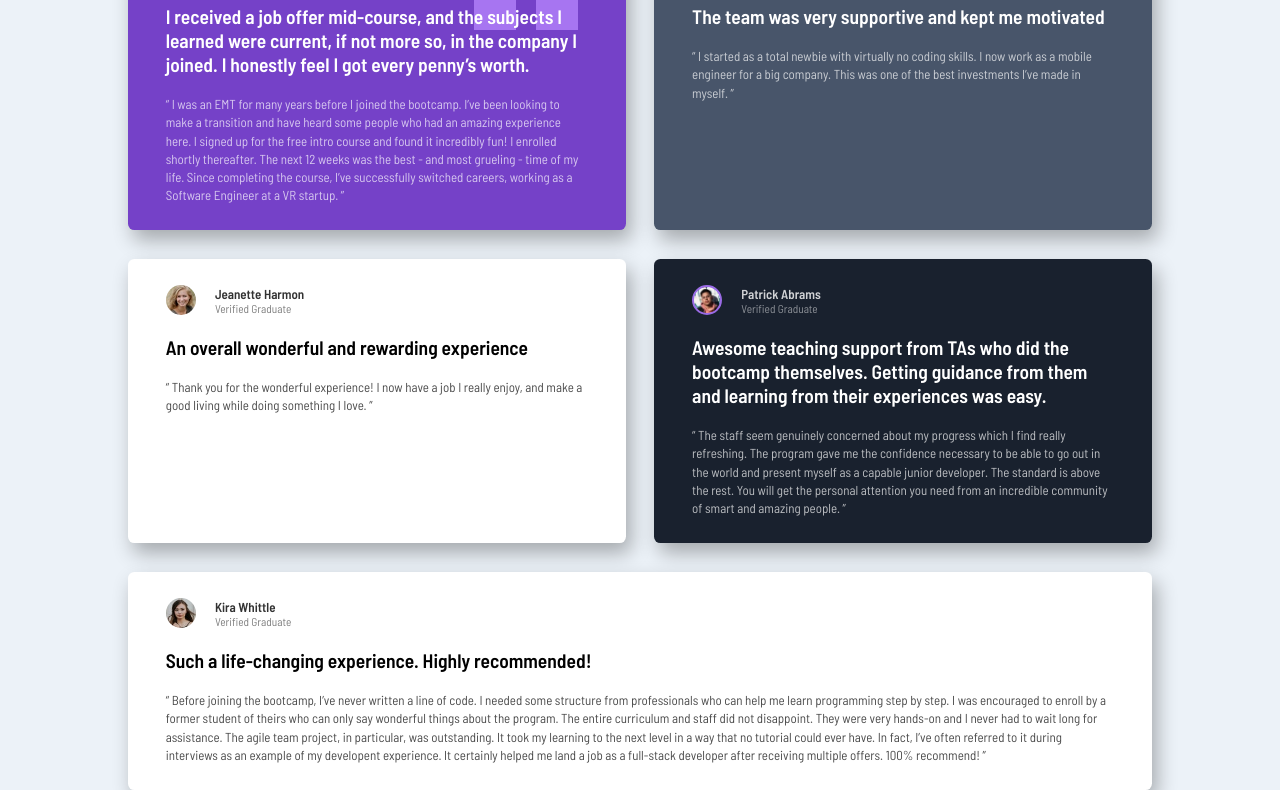
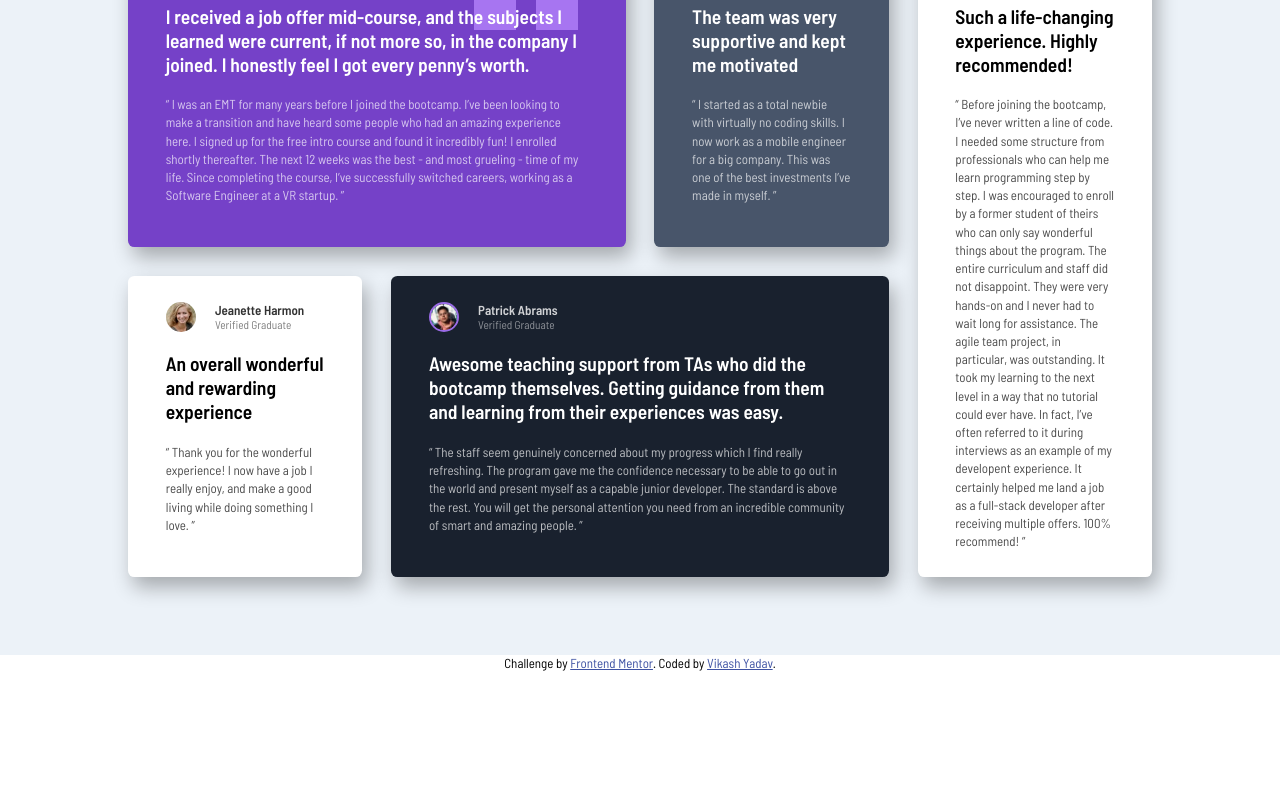
Before and after one commit to Raptor0x1/testinomials-grid-section-main, a plain HTML site: page index.html in a window 1280 px wide. Shown: the part 150-940 px from the top of the page. After the commit the page ends 821 px from the top, so only its background shows below. Drawn offline with Linux system fonts and the light colour scheme.

Commit message:
Made more reusable

```diff
--- a/index.html
+++ b/index.html
@@ -16,21 +16,23 @@
   </style>
 </head>
 <body>
+
+  <main>
   <section class="testimonials">
 
     <div class="container">
 
-      <div class="item-one item">
+      <div class="item quote">
         <div class="header">
-          <div class="img-one img"></div>
-          <div class="description">
-            <div class="name">Daniel Clifford</div>
-            <div class="title">Verified Graduate</div>
+          <img src="images/image-daniel.jpg" alt="Daniel" class="author_image border">
+          <div class="author_description">
+            <p class="author__name">Daniel Clifford</p>
+            <p class="author__title">Verified Graduate</p>
           </div>
         </div>
 
-        <h1>I received a job offer mid-course, and the subjects I learned were current, if not more so,
-          in the company I joined. I honestly feel I got every penny’s worth.</h1>
+        <h2>I received a job offer mid-course, and the subjects I learned were current, if not more so,
+          in the company I joined. I honestly feel I got every penny’s worth.</h2>
         <p class="text">“ I was an EMT for many years before I joined the bootcamp. I’ve been looking to make a
           transition and have heard some people who had an amazing experience here. I signed up
           for the free intro course and found it incredibly fun! I enrolled shortly thereafter.
@@ -38,61 +40,61 @@
           the course, I’ve successfully switched careers, working as a Software Engineer at a VR startup. ”</p>
       </div>
 
-      <div class="item-two item">
+      <div class="item">
         <div class="header">
-          <div class="img-two img"></div>
-          <div class="description">
-            <div class="name">Jonathan Walters</div>
-            <div class="title">Verified Graduate</div>
+          <img src="images/image-jonathan.jpg" alt="Jonathan" class="author_image">
+          <div class="author_description">
+            <p class="author__name">Jonathan Walters</p>
+            <p class="author__title">Verified Graduate</p>
           </div>
         </div>
 
-        <h1>The team was very supportive and kept me motivated</h1>
+        <h2>The team was very supportive and kept me motivated</h2>
         <p class="text">“ I started as a total newbie with virtually no coding skills. I now work as a mobile engineer for
           a big company. This was one of the best investments I’ve made in myself. ”</p>
       </div>
 
-      <div class="item-three item">
+      <div class="item">
         <div class="header">
-          <div class="img-three img"></div>
-          <div class="description">
-            <div class="name">Jeanette Harmon</div>
-            <div class="title">Verified Graduate</div>
+          <img src="images/image-jeanette.jpg" alt="Jeanette" class="author_image">
+          <div class="author_description">
+            <p class="author__name">Jeanette Harmon</p>
+            <p class="author__title">Verified Graduate</p>
           </div>
         </div>
 
-        <h1>An overall wonderful and rewarding experience</h1>
+        <h2>An overall wonderful and rewarding experience</h2>
         <p class="text">“ Thank you for the wonderful experience! I now have a job I really enjoy, and make a good living
           while doing something I love. ”</p>
       </div>
 
-      <div class="item-four item">
+      <div class="item">
         <div class="header">
-          <div class="img-four img"></div>
-          <div class="description">
-            <div class="name">Patrick Abrams</div>
-            <div class="title">Verified Graduate</div>
+          <img src="images/image-patrick.jpg" alt="Patrick" class="author_image border">
+          <div class="author_description">
+            <div class="author__name">Patrick Abrams</div>
+            <div class="author__title">Verified Graduate</div>
           </div>
         </div>
 
-        <h1>Awesome teaching support from TAs who did the bootcamp themselves. Getting guidance from them and
-          learning from their experiences was easy.</h1>
+        <h2>Awesome teaching support from TAs who did the bootcamp themselves. Getting guidance from them and
+          learning from their experiences was easy.</h2>
         <p class="text">“ The staff seem genuinely concerned about my progress which I find really refreshing. The program
           gave me the confidence necessary to be able to go out in the world and present myself as a capable
           junior developer. The standard is above the rest. You will get the personal attention you need from
           an incredible community of smart and amazing people. ”</p>
       </div>
 
-      <div class="item-five item">
+      <div class="item">
         <div class="header">
-          <div class="img-five img"></div>
-          <div class="description">
-            <div class="name">Kira Whittle</div>
-            <div class="title">Verified Graduate</div>
+          <img src="images/image-kira.jpg" alt="Kira" class="author_image">
+          <div class="author_description">
+            <p class="author__name">Kira Whittle</p>
+            <p class="author__title">Verified Graduate</p>
           </div>
         </div>
 
-        <h1>Such a life-changing experience. Highly recommended!</h1>
+        <h2>Such a life-changing experience. Highly recommended!</h2>
         <p class="text">“ Before joining the bootcamp, I’ve never written a line of code. I needed some structure from
           professionals who can help me learn programming step by step. I was encouraged to enroll by a former
           student of theirs who can only say wonderful things about the program. The entire curriculum and staff
@@ -104,13 +106,15 @@
       </div>
 
     </div>
-
   </section>
 
+  <footer>
+    <div class="attribution">
+      Challenge by <a href="https://www.frontendmentor.io?ref=challenge" target="_blank">Frontend Mentor</a>.
+      Coded by <a href="#">Vikash Yadav</a>.
+    </div>
+  </footer>
+</main>
 
-  <div class="attribution">
-    Challenge by <a href="https://www.frontendmentor.io?ref=challenge" target="_blank">Frontend Mentor</a>.
-    Coded by <a href="#">Vikash Yadav</a>.
-  </div>
 </body>
 </html>
--- a/styles/style.css
+++ b/styles/style.css
@@ -45,33 +45,35 @@ body {
     box-shadow: 5px 10px 20px rgba(0, 0, 0, 0.3);
 }
 
-
-.item-one {
+.item:nth-of-type(1) {
     background-color: var(--moderate-violet);
     color: var(--white);
-    background-image: url('../images/bg-pattern-quotation.svg');
-    background-repeat: no-repeat;
-    background-position: 88% 0;
 }
 
-.item-two {
+.item:nth-of-type(2) {
     background-color: var(--dark-grayish-blue);
     color: var(--white);
 }
 
-.item-three {
+.item:nth-of-type(3) {
     background-color: var(--white);
     color: var(--black);
 }
 
-.item-four {
+.item:nth-of-type(4) {
     background-color: var(--blackish-blue);
     color: var(--white);
 }
 
-.item-five {
+.item:nth-of-type(5) {
     background-color: var(--white);
     color: var(--black);
+}
+
+.quote {
+    background-image: url('../images/bg-pattern-quotation.svg');
+    background-repeat: no-repeat;
+    background-position: 88% 0;
 }
 
 .header {
@@ -80,7 +82,7 @@ body {
     align-items: center;
 }
 
-.img {
+.author_image {
     background-repeat: no-repeat;
     background-size: cover;
     width: 30px;
@@ -88,35 +90,16 @@ body {
     border-radius: 50%;
 }
 
-.img-one {
-    background-image: url('../images/image-daniel.jpg');
+.border {
     border: 2px solid var(--border-color);
 }
 
-.img-two {
-    background-image: url('../images/image-jonathan.jpg');
-}
-
-.img-three {
-    background-image: url('../images/image-jeanette.jpg');
-
-}
-
-.img-four {
-    background-image: url('../images/image-patrick.jpg');
-    border: 2px solid var(--border-color);
-}
-
-.img-five {
-    background-image: url('../images/image-kira.jpg');
-}
-
-.name {
+.author__name {
     font-weight: 600;
     opacity: 0.8;
 }
 
-.title {
+.author__title {
     font-size: 0.71rem;
     opacity: 0.5;
 }
@@ -126,7 +109,7 @@ body {
     line-height: 1.4;
 }
 
-@media (min-width: 80.5rem) {
+@media (min-width: 70rem) {
 
     .container {
         grid-template-columns: repeat(4, 1fr);
@@ -135,62 +118,62 @@ body {
         max-width: 80rem;
     }
 
-    .item-one {
+    .item:nth-of-type(1) {
         grid-column: 1 / 3;
         grid-row: 1;
     }
 
-    .item-two {
+    .item:nth-of-type(2) {
         grid-column: 3;
         grid-row: 1;
     }
 
-    .item-three {
+    .item:nth-of-type(3) {
         grid-column: 1;
         grid-row: 2;
     }
 
-    .item-four {
+    .item:nth-of-type(4) {
         grid-column: 2 / 4;
         grid-row: 2;
     }
 
-    .item-five {
+    .item:nth-of-type(5) {
         grid-column: 4;
         grid-row: 1 / 3;
     }
 }
 
-@media (min-width: 56rem) and (max-width: 80.5rem) {
+@media (min-width: 45rem) and (max-width: 70rem) {
 
     .container {
-        grid-template-columns: repeat(4, 1fr);
+        grid-template-columns: repeat(2, 1fr);
         gap: 1.8rem;
         max-width: 80%;
     }
 
-    .item-one {
-        grid-column: 1 / 3;
+    .item:nth-of-type(1) {
+        grid-column: 1;
         grid-row: 1;
     }
 
-    .item-two {
-        grid-column: 3 / 5;
+    .item:nth-of-type(2) {
+        grid-column: 2;
+        grid-row: 2;
+    }
+
+    .item:nth-of-type(3) {
+        grid-column: 1;
+        grid-row: 2;
+    }
+
+    .item:nth-of-type(4) {
+        grid-column: 2;
         grid-row: 1;
     }
 
-    .item-three {
+    .item:nth-of-type(5){
         grid-column: 1 / 3;
-        grid-row: 2;
-    }
-
-    .item-four {
-        grid-column: 3 / 5;
-        grid-row: 2;
-    }
-
-    .item-five {
-        grid-column: 1 / 5;
         grid-row: 3;
     }
 }
```
